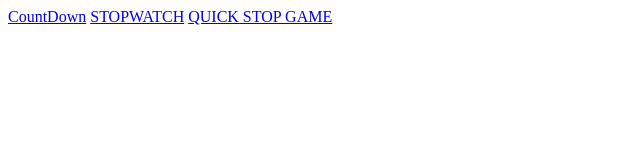
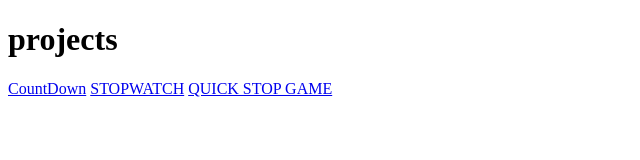
Before and after one commit to syedabdulw/projects, a plain HTML site: page index.html in a window 1280 px wide. Shown: the whole page, without its empty margins (0-640 px from the left). Drawn offline with Linux system fonts and the light colour scheme.

Commit message:
heading added

```diff
--- a/index.html
+++ b/index.html
@@ -6,6 +6,7 @@
     <title>Document</title>
 </head>
 <body>
+    <h1>projects</h1>
     <div>
         <a href="/COUNTDOWN/index.html">CountDown</a>
         <a href="/STOPWATCH/index.html">STOPWATCH</a>
```
